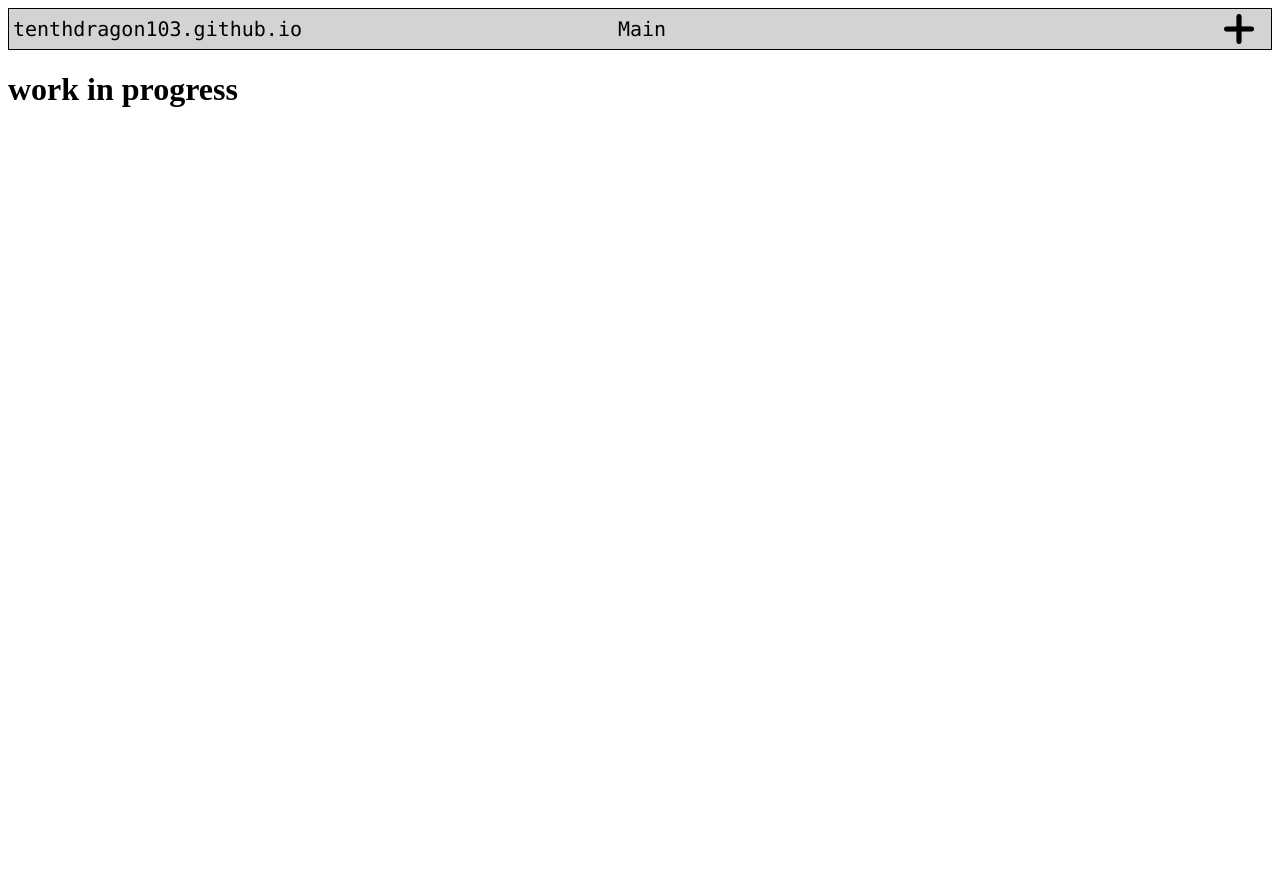
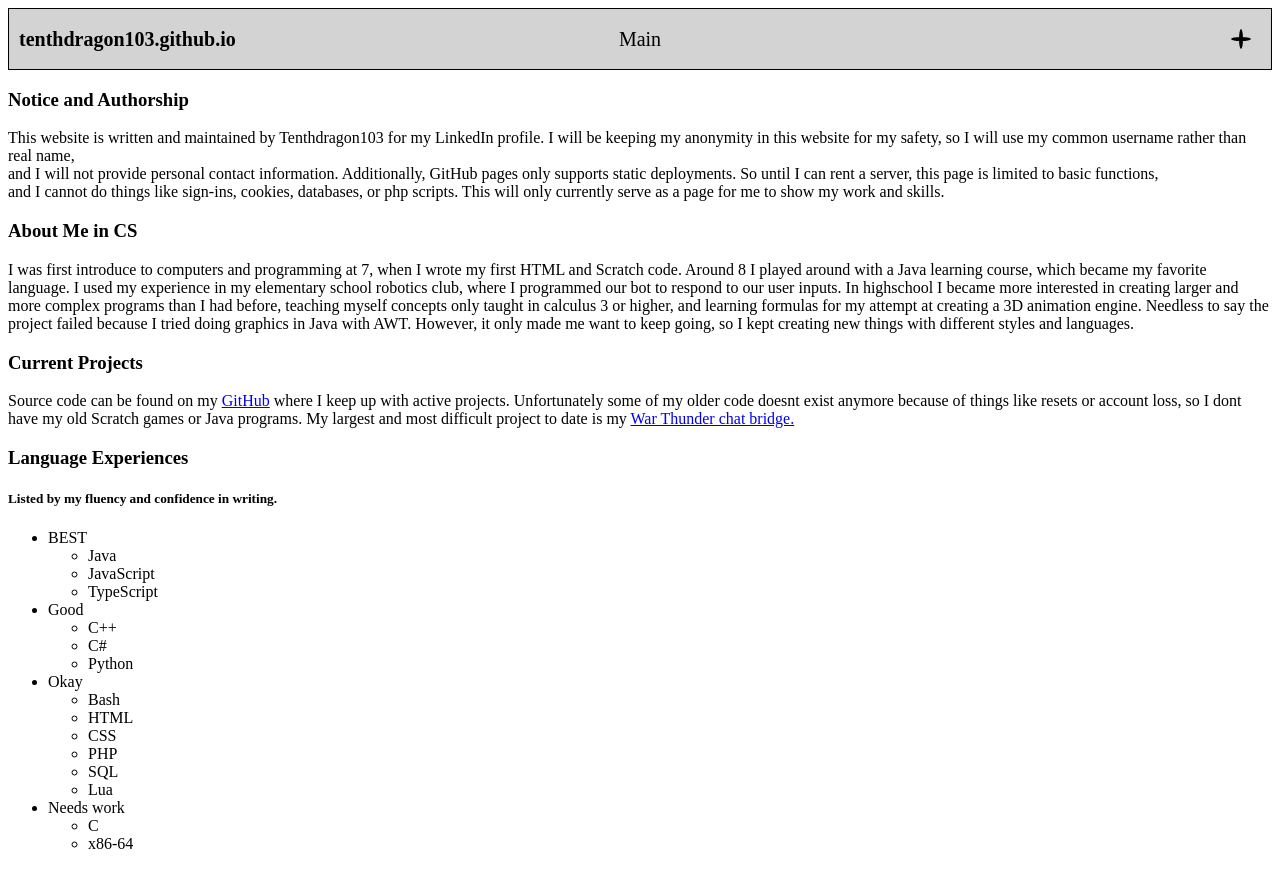
Before and after one commit to tenthdragon103/tenthdragon103.github.io, a PHP site: page / in a window 1280 px wide. Before the commit the page ends 107 px from the top, so only its background shows below. Run offline with PHP 8.4, Linux system fonts and the light colour scheme.

Commit message:
fixed dropdown, added new page, added text

```diff
--- a/index.html
+++ b/index.html
@@ -5,7 +5,7 @@
     <meta name="viewport" content="width=device-width, user-scalable=no, initial-scale=1.0, maximum-scale=1.0, minimum-scale=1.0">
     <meta http-equiv="X-UA-Compatible" content="ie=edge">
     <link rel="stylesheet" href="stylesMain.css">
-    <script src="scripts.js"></script>
+    <script src="script.js"></script>
     <title>Main Page</title>
 </head>
 <body>
@@ -18,17 +18,68 @@
             Main
         </div>
         <div class="navdiv3">
-            <input type="image" class="plusImg" onclick="" src="plusSign.png"/>
-            <button class="usrNameButton" onclick="getUsrInfo()"></button>
-            <div class="dropdown-content" id="userdropdown">
-                <a href="#">Link 1</a>
-                <a href="#">Link 2</a>
-                <a href="#">Link 3</a>
-                <p>p</p>
+            <div class="dropdown">
+                <button class="plus-button" id="plusButton">
+                    <div class="line horizontal"></div>
+                    <div class="line vertical"></div>
+                </button>
+                <div class="dropdown-content" id="userdropdown">
+                    <a onclick="history.back()">Back</a>
+                    <a href="#">Ex link 2</a>
+                    <a href="#">Ex link 3</a>
+                </div>
             </div>
         </div>
     </nav>
-    <h1>work in progress</h1>
+    <h3>Notice and Authorship</h3>
+    <p>
+        This website is written and maintained by Tenthdragon103 for my LinkedIn profile. I will be keeping my anonymity in this website for my safety, so I will use my common username rather than real name,<br>
+        and I will not provide personal contact information. Additionally, GitHub pages only supports static deployments. So until I can rent a server, this page is limited to basic functions,<br>
+        and I cannot do things like sign-ins, cookies, databases, or php scripts. This will only currently serve as a page for me to show my work and skills.
+    </p>
+    <h3>About Me in CS</h3>
+    <p>
+        I was first introduce to computers and programming at 7, when I wrote my first HTML and Scratch code. Around 8 I played around with a Java learning course, which became my favorite
+        language. I used my experience in my elementary school robotics club, where I programmed our bot to respond to our user inputs. In highschool I became more interested in creating
+        larger and more complex programs than I had before, teaching myself concepts only taught in calculus 3 or higher, and learning formulas for my attempt at creating a 3D animation
+        engine. Needless to say the project failed because I tried doing graphics in Java with AWT. However, it only made me want to keep going, so I kept creating new things with different
+        styles and languages.
+    </p>
+    <h3>Current Projects</h3>
+    <p>
+        Source code can be found on my <a href="https://github.com/tenthdragon103">GitHub</a> where I keep up with active projects. Unfortunately some of my older code doesnt exist anymore
+        because of things like resets or account loss, so I dont have my old Scratch games or Java programs. My largest and most difficult project to date is my <a href="wtjdabot.html">War Thunder chat bridge.</a>
+    </p>
+    <h3>Language Experiences</h3>
+    <h5>Listed by my fluency and confidence in writing.</h5>
+    <ul>
+        <li>BEST</li>
+        <ul>
+            <li>Java</li>
+            <li>JavaScript</li>
+            <li>TypeScript</li>
+        </ul>
+        <li>Good</li>
+        <ul>
+            <li>C++</li>
+            <li>C#</li>
+            <li>Python</li>
+        </ul>
+        <li>Okay</li>
+        <ul>
+            <li>Bash</li>
+            <li>HTML</li>
+            <li>CSS</li>
+            <li>PHP</li>
+            <li>SQL</li>
+            <li>Lua</li>
+        </ul>
+        <li>Needs work</li>
+        <ul>
+            <li>C</li>
+            <li>x86-64</li>
+        </ul>
+    </ul>
 </div>
 </body>
 </html>
--- a/script.js
+++ b/script.js
@@ -1,20 +1,25 @@
-function getUsrInfo() {
-    //whoami
-    //create thingy that goes down and says:
-    //Your Information
-    //email
-    //user ID
-    //ip
-    //logout
-    document.getElementById("userdropdown").classList.toggle("show");
-}
+// JavaScript to toggle the rotation and dropdown
+document.addEventListener("DOMContentLoaded", function () {
+    const plusButton = document.getElementById("plusButton");
+    const dropdown = document.getElementById("userdropdown");
 
-// Close the dropdown if the user clicks outside of it
-window.onclick = function(e) {
-    if (!e.target.matches('.usrNameButton')) {
-        var myDropdown = document.getElementById("userdropdown");
-        if (myDropdown.classList.contains('show')) {
-            myDropdown.classList.remove('show');
+    // Toggle the rotation and dropdown visibility
+    plusButton.addEventListener("click", function (event) {
+        // Toggle the "active" class to rotate the vertical line
+        plusButton.classList.toggle("active");
+
+        // Toggle dropdown visibility
+        dropdown.style.display = dropdown.style.display === "block" ? "none" : "block";
+
+        // Prevent click from propagating
+        event.stopPropagation();
+    });
+
+    // Close dropdown when clicking anywhere else
+    document.addEventListener("click", function (event) {
+        if (!plusButton.contains(event.target) && !dropdown.contains(event.target)) {
+            dropdown.style.display = "none";
+            plusButton.classList.remove("active"); // Reset the plus sign
         }
-    }
-}
+    });
+});
--- a/stylesMain.css
+++ b/stylesMain.css
@@ -1,152 +1,118 @@
-body {
-    background-color: white;
-    font-size: 100%;
-}
-h1 {
-    color: black;
-}
-p {
-    color: white;
-}
+/* Navbar */
 nav {
-    color: black;
-    background-color: lightgrey;
-    display: flex;
-    align-items: stretch;
-    border: 1px solid black;
-    font-family: "Lucida Console", monospace;
-    font-size: 20px;
-}
-.navdiv1 {
-    align-items: center;
-    height: 40px;
-    width: 30%;
-    display: inline-block;
-    line-height: 200%;
-    margin-left: 4px;
-}
-.navdiv2 {
-    width: 40%;
-    height: 40px;
-    text-align: center;
-    display: inline-block;
-    line-height: 200%;
-}
-.navdiv3 {
-    height: 40px;
-    width: 30%;
-    text-align: right;
     display: flex;
     align-items: center;
-    justify-content: flex-end;
-    line-height: 200%;
+    justify-content: space-between; /* Ensures left, center, right layout */
+    background-color: lightgrey;
+    border: 1px solid black;
+    font-size: 20px;
+    padding: 10px;
+    flex-wrap: nowrap;
 }
-.plusImg {
-    width: 30px;
-    background-color: transparent;
-    background-repeat: no-repeat;
+
+/* Left side - Site title */
+.navdiv1 {
+    flex: 1; /* Takes up available space */
+    display: flex;
+    align-items: center;
+    font-weight: bold;
+    padding-right: 5%;
+}
+
+/* Center - "Main" */
+.navdiv2 {
+    flex: 0; /* Takes only as much space as needed */
+    text-align: center;
+    padding-left: 5%;
+    padding-right: 5%;
+}
+
+/* Right side - Plus Image & User */
+.navdiv3 {
+    flex: 1; /* Takes up available space */
+    display: flex;
+    align-items: center;
+    justify-content: flex-end; /* Pushes everything to the far right */
+    gap: 5px;
+    padding-left: 5%;
+}
+
+/* Responsive layout for small screens */
+@media (max-width: 500px) {
+    nav {
+        flex-direction: row;
+    }
+}
+
+/* Ensure dropdown is properly positioned */
+.dropdown-content {
+    display: none; /* Hide by default */
+    position: absolute;
+    right: 0; /* Aligns it to the right */
+    background-color: white;
+    min-width: 160px;
+    border: 1px solid black;
+    box-shadow: 0px 8px 16px rgba(0, 0, 0, 0.2);
+    z-index: 10;
+    padding: 5px 0;
+}
+
+/* Dropdown items */
+.dropdown-content a,
+.dropdown-content p {
+    display: block;
+    color: black;
+    text-decoration: none;
+    padding: 10px 15px;
+    text-align: left;
+    white-space: nowrap; /* Prevents text wrapping */
+}
+
+/* Show dropdown when active */
+.navdiv3:hover .dropdown-content {
+    display: block;
+}
+
+.dropdown.no-hover .dropdown-content {
+    display: none !important;
+}
+
+/* Button styling */
+.plus-button {
+    background: none;
     border: none;
     cursor: pointer;
-    overflow: hidden;
-    outline: none;
+    padding: 10px;
     display: flex;
     align-items: center;
-    padding-right: 5px;
-}
-.usrNameButton {
-    border: none;
-    background-color: transparent;
-    cursor: pointer;
-    overflow: hidden;
-    display: flex;
-    align-items: center;
-    font-family: "Lucida Console", monospace;
-    font-size: 20px;
+    justify-content: center;
+    width: 40px;
+    height: 40px;
+    position: relative;
 }
 
-
-/* username dropdown box */
-.show {
-    visibility: visible !important;
-    opacity: 1 !important;
-}
-.dropdown {
-    float: left;
-    overflow: hidden;
+/* Elliptical shapes (lines of the plus sign) */
+.plus-button .line {
+    position: absolute;
+    background-color: black;
+    border-radius: 50%; /* Makes the shapes elliptical */
+    transition: transform 0.3s ease;
 }
 
-.dropdown .dropbtn {
-    cursor: pointer;
-    font-size: 16px;
-    border: none;
-    outline: none;
-    color: white;
-    padding: 14px 16px;
-    background-color: inherit;
-    font-family: inherit;
-    margin: 0;
+/* Horizontal line */
+.plus-button .horizontal {
+    width: 20px;
+    height: 4px;
 }
 
-.dropdown-content {
-    visibility: hidden;
-    opacity: 0;
-    transition: opacity 0.2s ease-in-out;
-    position: absolute;
-    background-color: #f9f9f9;
-    min-width: 160px;
-    box-shadow: 0px 8px 16px 0px rgba(0,0,0,0.2);
-    z-index: 1;
+/* Vertical line */
+.plus-button .vertical {
+    width: 4px;
+    height: 20px;
+    transform: rotate(0deg); /* Initial state */
 }
 
-.dropdown-content a {
-    float: none;
-    color: black;
-    padding: 12px 16px;
-    text-decoration: none;
-    display: block;
-    text-align: left;
+/* Rotate the vertical line by 90 degrees when the button is active */
+.plus-button.active .vertical {
+    transform: rotate(90deg);
 }
-
-.dropdown-content p {
-    float: none;
-    color: black;
-    padding: 12px 16px;
-    text-decoration: none;
-    display: block;
-    text-align: left;
-}
-
-
-/* admin only userdata table */
-.user-table {
-    width: 100%;
-    border-collapse: collapse;
-}
-
-.user-table th, .user-table td {
-    border: 1px solid #ddd;
-    padding: 8px;
-    text-align: left;
-}
-
-.user-table th {
-    background-color: #f2f2f2;
-}
-
-.user-table tbody {
-    display: block;
-    max-height: 400px;
-    overflow-y: auto;
-    overflow-x: hidden;
-}
-
-.user-table thead, .user-table tbody tr {
-    display: table;
-    width: 100%;
-    table-layout: fixed;
-}
-
-.user-table tbody td {
-    word-wrap: break-word;
-}
-}
```
Also changed, not shown: wtjdabot.html (added, +49 -0 lines), plusSign.png (deleted).
